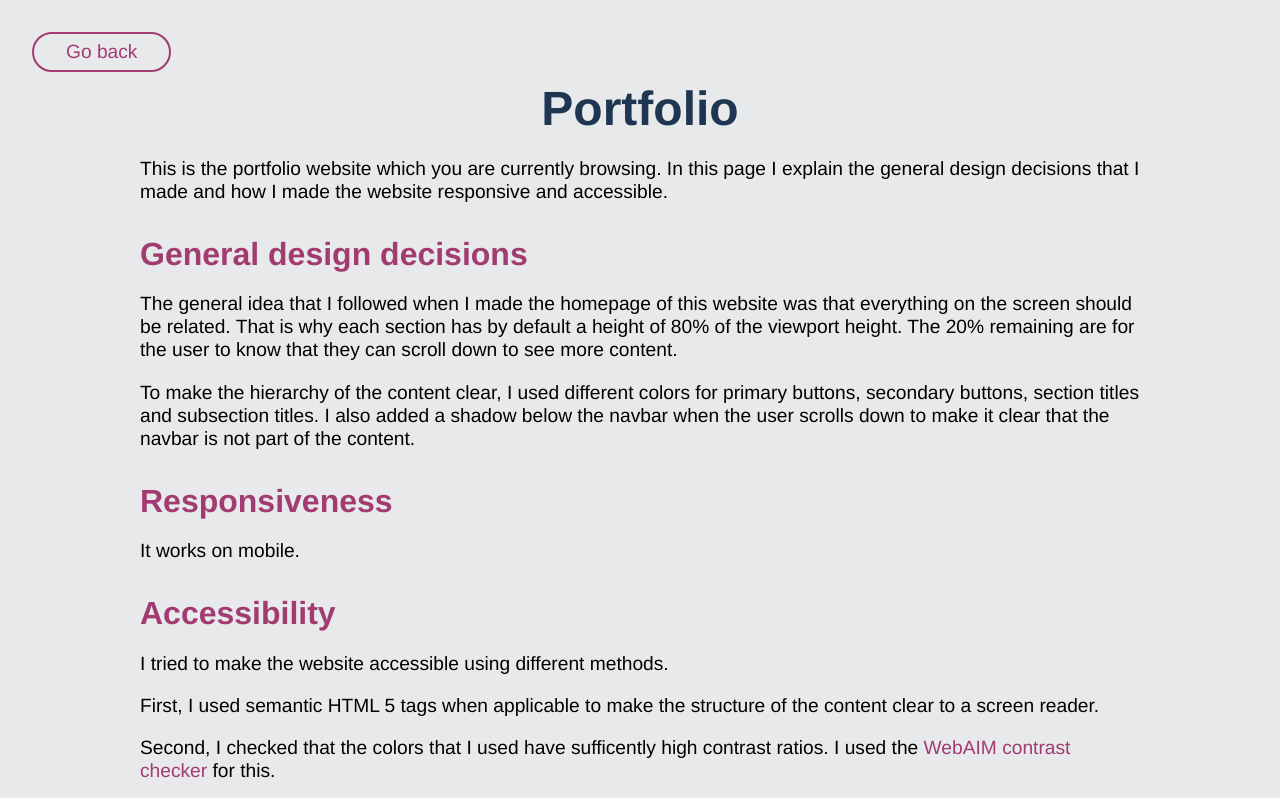
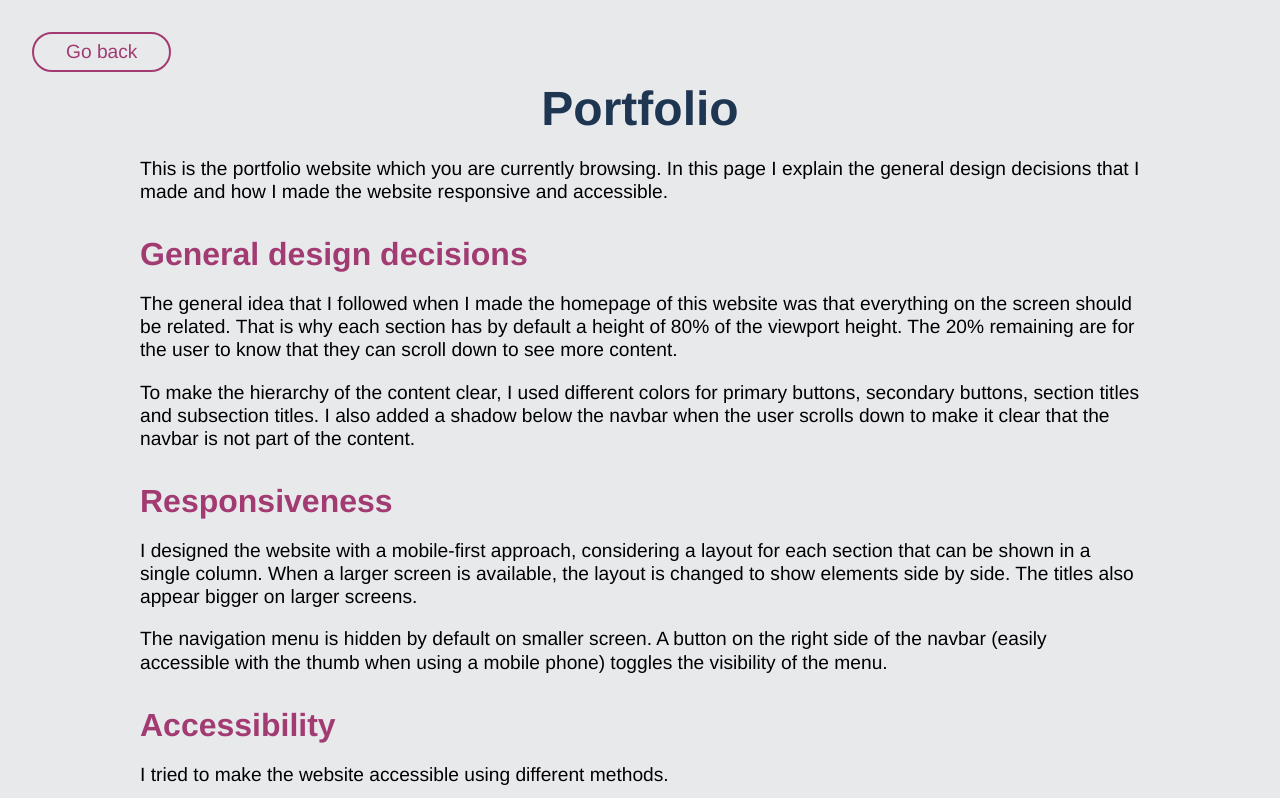
Before and after one commit to design-park/design-park.org, a plain HTML site: page projects/portfolio/index.html in a window 1280 px wide. Shown: the top 798 px of the page. Drawn offline with nearby package versions, Linux system fonts and the light colour scheme.

Commit message:
Updated portfolio page

```diff
--- a/projects/portfolio/index.html
+++ b/projects/portfolio/index.html
@@ -23,6 +23,7 @@
         page I explain the general design decisions that I made and how I made
         the website responsive and accessible.
       </p>
+
       <h2>General design decisions</h2>
       <p>
         The general idea that I followed when I made the homepage of this
@@ -39,7 +40,17 @@
       </p>
 
       <h2>Responsiveness</h2>
-      <p>It works on mobile.</p>
+      <p>
+        I designed the website with a mobile-first approach, considering a
+        layout for each section that can be shown in a single column. When a
+        larger screen is available, the layout is changed to show elements side
+        by side. The titles also appear bigger on larger screens.
+      </p>
+      <p>
+        The navigation menu is hidden by default on smaller screen. A button on
+        the right side of the navbar (easily accessible with the thumb when
+        using a mobile phone) toggles the visibility of the menu.
+      </p>
 
       <h2>Accessibility</h2>
       <p>I tried to make the website accessible using different methods.</p>
```
